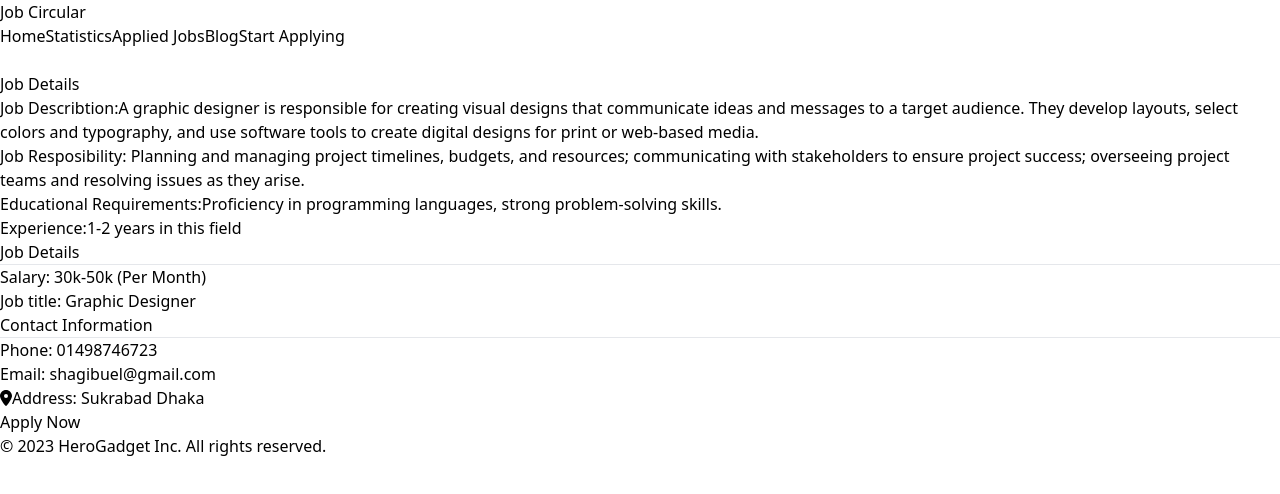
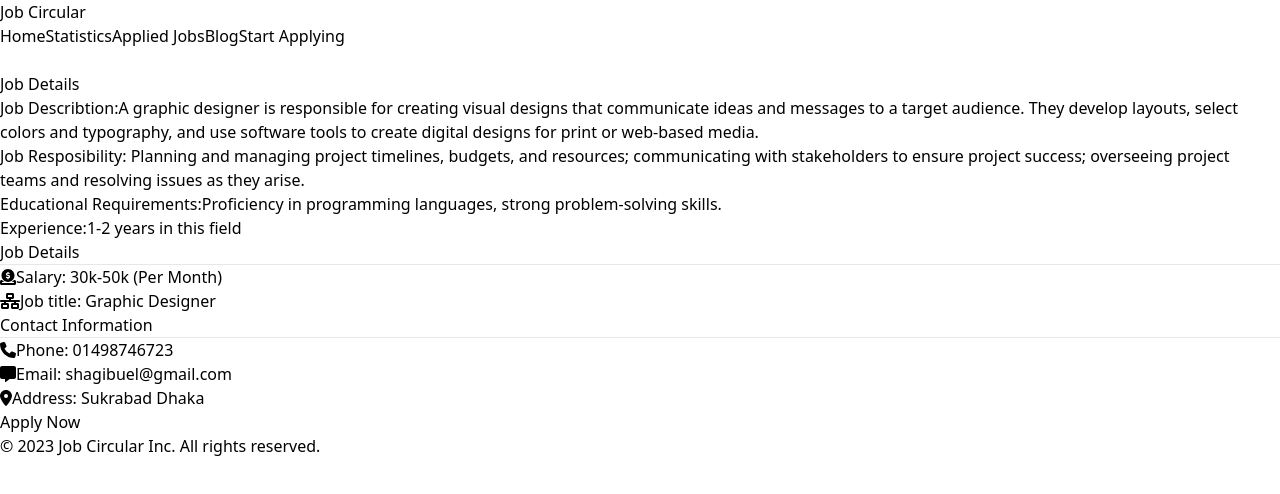
Before and after one commit to sabbir0070/assigment-nine, a React (Vite) app: page /1 in a window 1280 px wide. Shown: the top 494 px of the page. Built offline with nearby package versions, Linux system fonts and the light colour scheme.

Commit message:
Assignment complete

```diff
--- a/src/Component/Footer/Footer.jsx
+++ b/src/Component/Footer/Footer.jsx
@@ -5,7 +5,7 @@ const Footer = () => {
         <footer className='divide-y  text-gray-800'>
       <div></div>
       <div className='py-6 text-sm text-center text-gray-400'>
-        © 2023 HeroGadget Inc. All rights reserved.
+        © 2023 Job Circular Inc. All rights reserved.
       </div>
     </footer>
     );
--- a/src/Component/JobDetails/JobDetails.jsx
+++ b/src/Component/JobDetails/JobDetails.jsx
@@ -3,7 +3,7 @@ import {Link, useParams } from 'react-router-dom';
 import { FontAwesomeIcon } from '@fortawesome/react-fontawesome'
 import {PhoneIcon } from '@heroicons/vue/24/solid';
 import { addToDb } from '../../fakeDb/utilities';
-import { faLocationDot } from '@fortawesome/free-solid-svg-icons';
+import { faCircleDollarToSlot, faLocationDot, faMessage, faNetworkWired, faPhone } from '@fortawesome/free-solid-svg-icons';
 const JobDetails = () => {
     const jobId = useParams();
     console.log(jobId)
@@ -40,20 +40,26 @@ const JobDetails = () => {
             <h2 className='text-2xl font-bold py-2'>Job Details</h2>
             <hr className='bg-gray-600 h-1' />
             <div className='pt-2 space-y-1'>
-                <p className='text-gray-700 font-semibold'>  <span  className='text-xl font-bold text-gray-800'>Salary: </span>{jobDetails && jobDetails.salary} <span>(Per Month)</span></p>
-                <p className='text-gray-700 font-semibold'>  <span  className='text-xl font-bold text-gray-800'>Job title: </span>{jobDetails && jobDetails.title}</p>
+                <p className='text-gray-700 font-semibold'>
+                <FontAwesomeIcon className='text-xl font-bold text-blue-500 mr-2' icon={faCircleDollarToSlot} />
+                 <span  className='text-xl font-bold text-gray-800'>Salary: </span>{jobDetails && jobDetails.salary} <span>(Per Month)</span></p>
+                <p className='text-gray-700 font-semibold'>
+                <FontAwesomeIcon className='text-xl font-bold text-blue-500 mr-2' icon={faNetworkWired} />
+                 <span  className='text-xl font-bold text-gray-800'>Job title: </span>{jobDetails && jobDetails.title}</p>
             </div>
             <h2 className='text-2xl font-bold mt-4 py-2'>Contact Information</h2>
             <hr className='bg-gray-600 h-1' />
             <div className='mb-28'>
             <p className='text-gray-700 font-semibold'>
+            <FontAwesomeIcon className='text-xl font-bold text-blue-500 mr-2' icon={faPhone} />
              <span className='text-lg font-bold  text-gray-800'>Phone: </span>
              {jobDetails&& jobDetails.phone}</p>
             <p className='text-gray-700 font-semibold'>
+            <FontAwesomeIcon className='text-xl font-bold text-blue-500  mr-2' icon={faMessage} />
                 <span className='text-lg font-bold  text-gray-800'>Email: </span>
                 {jobDetails&& jobDetails.email}</p>
             <p className='text-gray-700 font-semibold'>
-            <FontAwesomeIcon className='text-xl font-bold text-gray-500 mr-2' icon={faLocationDot} />
+            <FontAwesomeIcon className='text-xl font-bold text-blue-500 mr-2' icon={faLocationDot} />
                 <span className='text-lg font-bold  text-gray-800'>Address: </span>
                 {jobDetails&& jobDetails.address}</p>
             </div>
```
Also changed, not shown: 1 other file (tests, documents, lock files or other folders).
